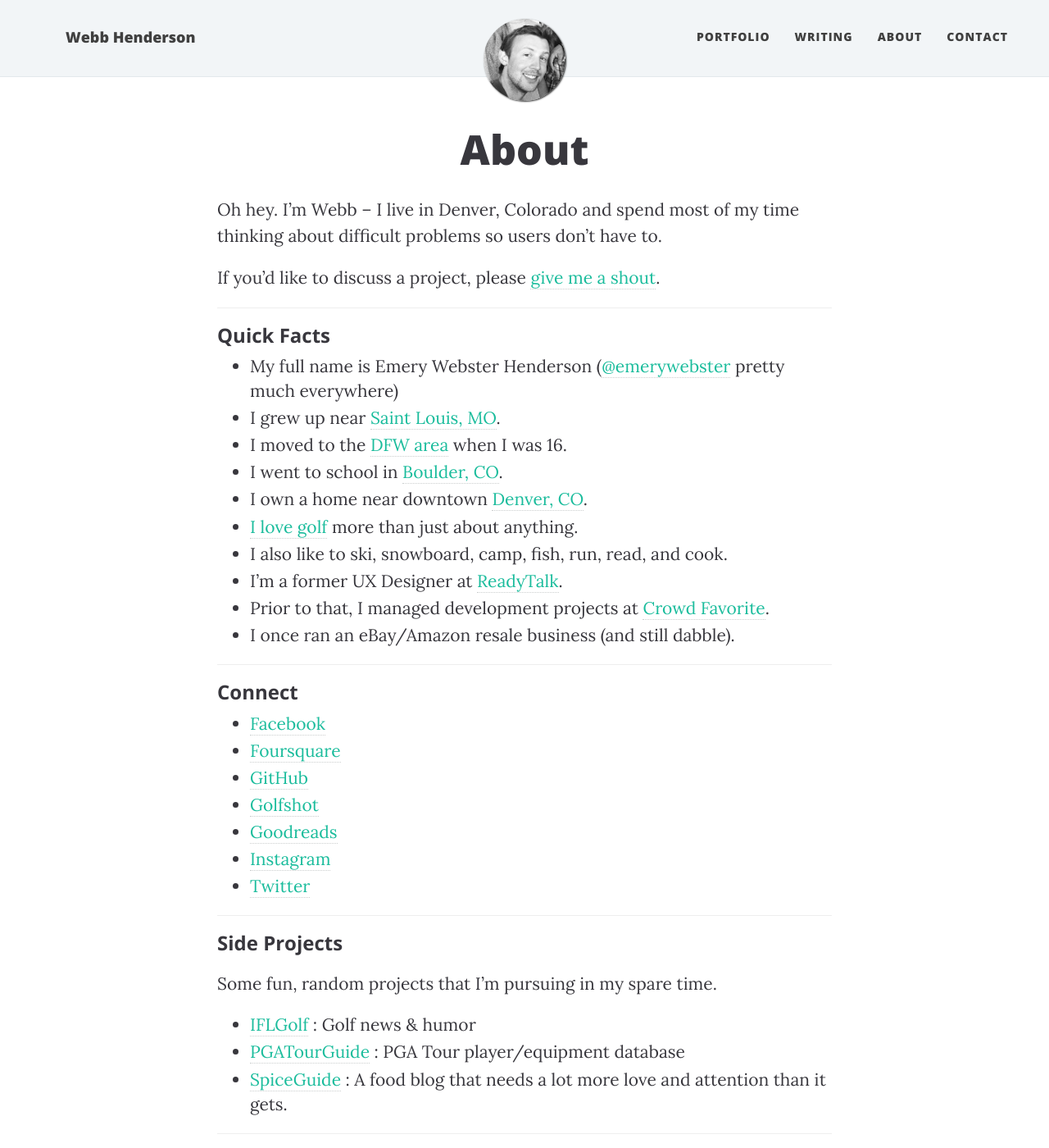
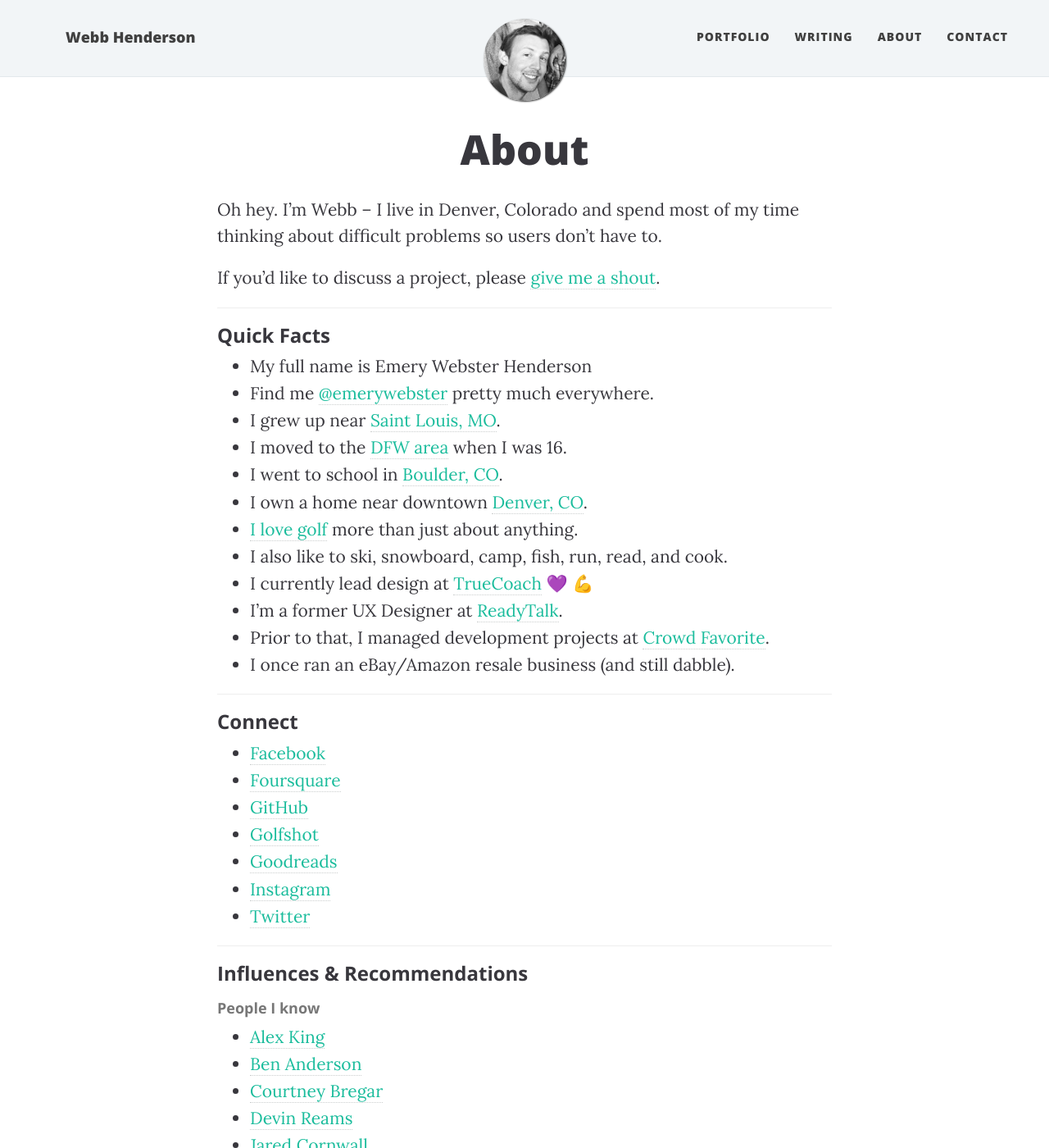
Before and after one commit to emerywebster/emerywebster.github.io, a Jekyll site: the page built from about.md, in a window 1280 px wide and 1400 px high. Shown: the whole window at 82% size. Built offline with Jekyll 4.4.1, drawn with Linux system fonts in a browser that asks for light colours; nearby versions of some CDN libraries; emoji names are drawn with the system emoji font; some of the changed text lies outside the part shown.

Commit message:
Minor updates to about & home page

```diff
--- a/about.md
+++ b/about.md
@@ -12,13 +12,15 @@ If you'd like to discuss a project, please [give me a shout](/contact).
 
 ### Quick Facts
 
-- My full name is Emery Webster Henderson ([@emerywebster](http://twitter.com/emerywebster) pretty much everywhere)
+- My full name is Emery Webster Henderson
+- Find me [@emerywebster](http://twitter.com/emerywebster) pretty much everywhere.
 - I grew up near [Saint Louis, MO](http://stlouis.cardinals.mlb.com/).
 - I moved to the [DFW area](http://mavs.com) when I was 16.
 - I went to school in [Boulder, CO](http://leeds.colorado.edu).
 - I own a home near downtown [Denver, CO](http://denverbroncos.com).
 - [I love golf](http://masters.com) more than just about anything.
 - I also like to ski, snowboard, camp, fish, run, read, and cook.
+- I currently lead design at [TrueCoach](http://truecoach.co) :purple_heart: :muscle:
 - I'm a former UX Designer at [ReadyTalk](http://readytalk.com).
 - Prior to that, I managed development projects at [Crowd Favorite](http://crowdfavorite.com).
 - I once ran an eBay/Amazon resale business (and still dabble).
@@ -37,24 +39,12 @@ If you'd like to discuss a project, please [give me a shout](/contact).
 
 ---
 
-### Side Projects
-
-Some fun, random projects that I'm pursuing in my spare time.
-
-- [IFLGolf](http://ifl.golf) : Golf news & humor
-- [PGATourGuide](http://pgatourguide.com) : PGA Tour player/equipment database
-- [SpiceGuide](http://spicegui.de) : A food blog that needs a lot more love and attention than it gets.
-
----
-
 ### Influences & Recommendations
 
 #### People I know
 
 - [Alex King](http://alexking.org)
-- [Andrew Austin](http://andrewjaustin.net)
 - [Ben Anderson](http://design-pathology.com)
-- [Chris Forgham](http://oldguysriptoo.com)
 - [Courtney Bregar](http://courtneybregar.com)
 - [Devin Reams](http://devin.reams.me)
 - [Jared Cornwall](http://jaredcornwall.com)
--- a/css/main.css
+++ b/css/main.css
@@ -872,6 +872,9 @@ fieldset[disabled] .form-control {
 .tcs {
   color: #bbb;
 }
+.mbf {
+  margin-bottom: 0;
+}
 
 @media only screen and (min-width: 990px) {
   .portfolio-item {
```
Also changed, not shown: other parts of about.md (+0 -1 lines), index.html (+4 -3 lines).
